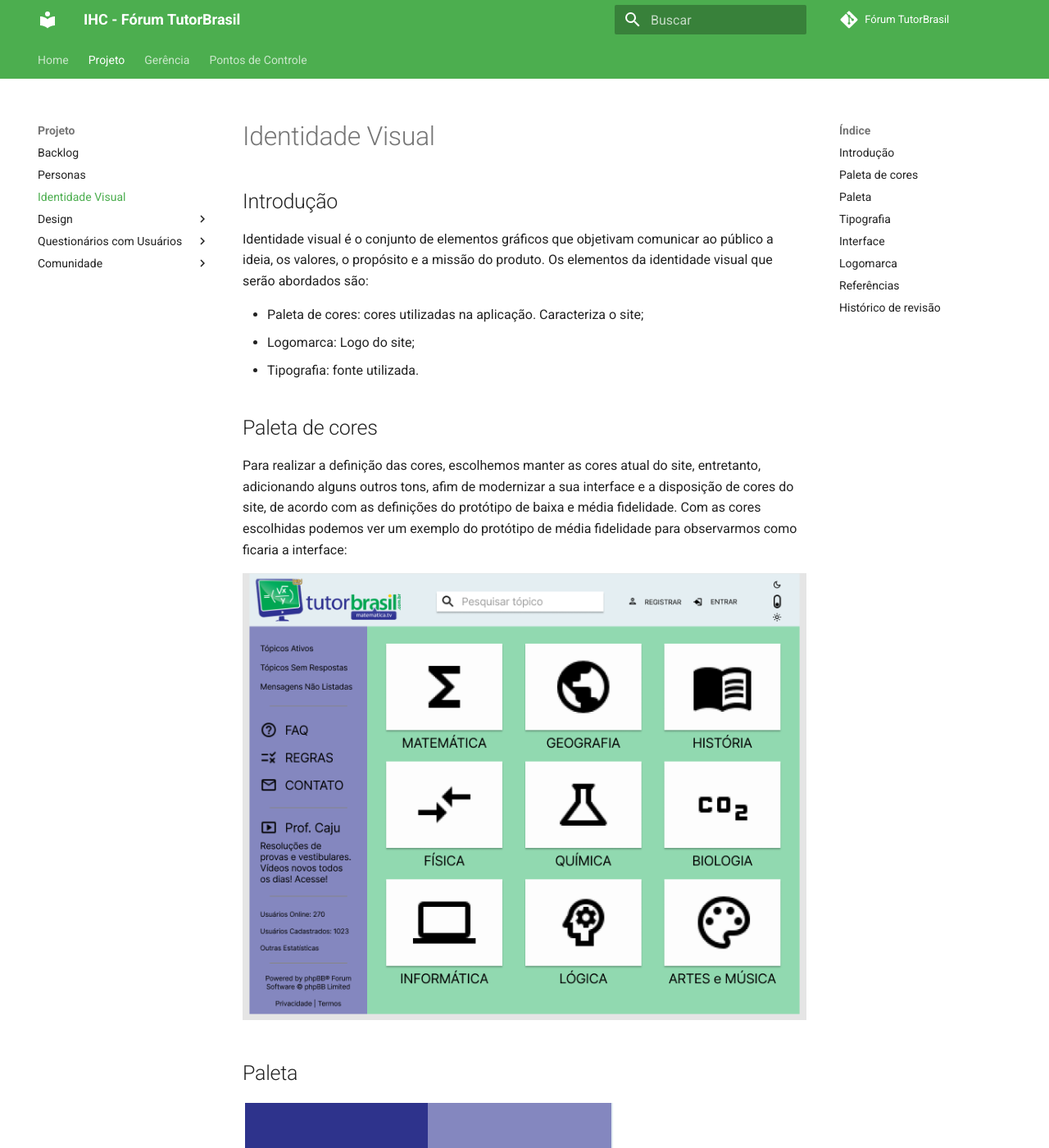
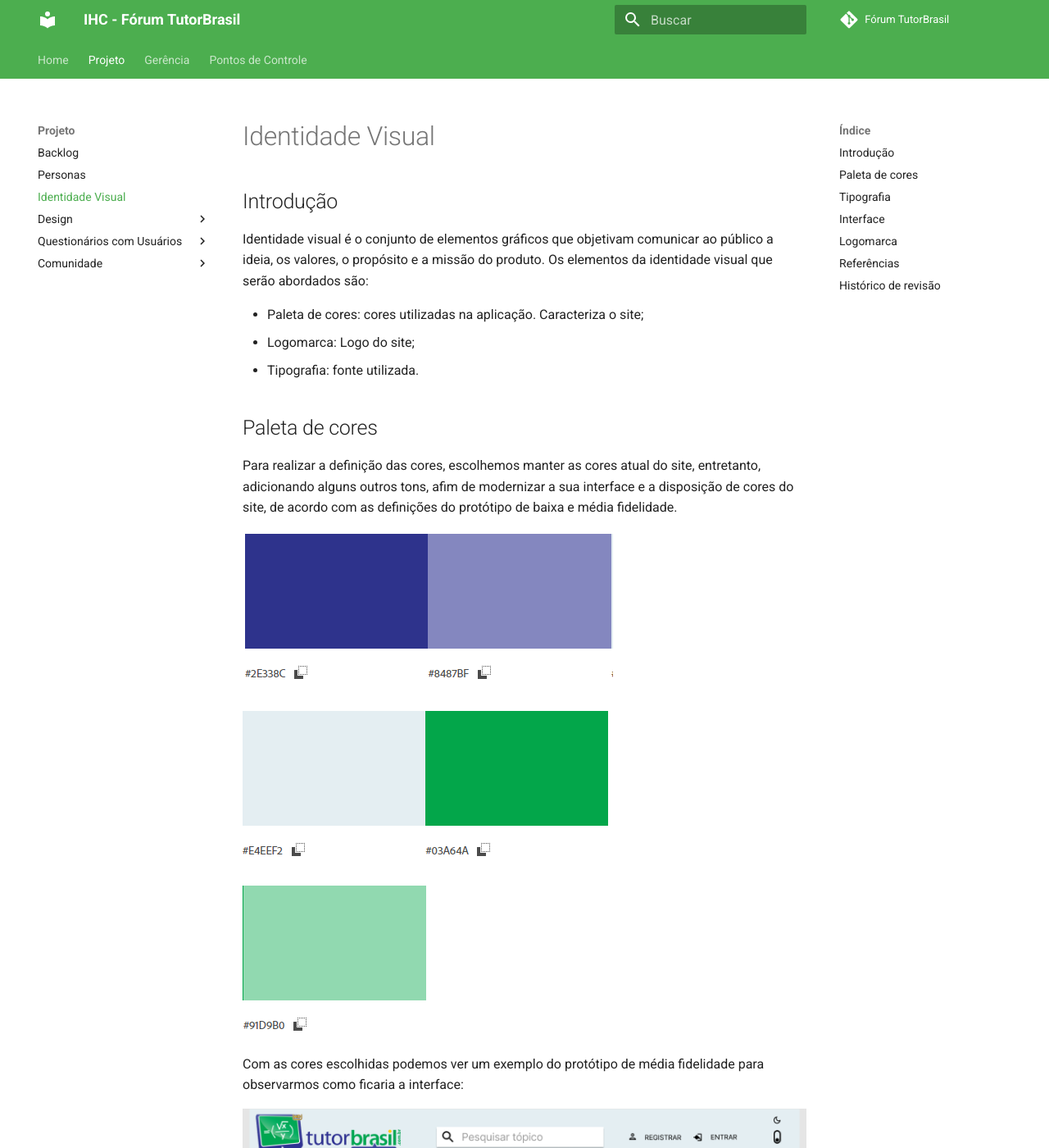
Before and after one commit to luisgaboardi/Forum-TutorBrasil, an MkDocs documentation site: the page built from docs/project/visual-identity.md, in a window 1280 px wide and 1400 px high. Shown: the whole window at 82% size. Built offline with MkDocs 1.6.1 and Material for MkDocs 9.7.7, drawn with Linux system fonts in a browser that asks for light colours; comment, search, counter and statistics services are not loaded.

Commit message:
Change order of elements in document for better undestanding

```diff
--- a/docs/project/visual-identity.md
+++ b/docs/project/visual-identity.md
@@ -10,17 +10,17 @@ Identidade visual é o conjunto de elementos gráficos que objetivam comunicar a
 
 ## Paleta de cores
 
-Para realizar a definição das cores, escolhemos manter as cores atual do site, entretanto, adicionando alguns outros tons, afim de modernizar a sua interface e a disposição de cores do site, de acordo com as definições do protótipo de baixa e média fidelidade. Com as cores escolhidas podemos ver um exemplo do protótipo de média fidelidade para observarmos como ficaria a interface:
-
-![exemplo_paleta_aplicada](../assets/visual-identity/pallete_example.png)
-
-## Paleta
+Para realizar a definição das cores, escolhemos manter as cores atual do site, entretanto, adicionando alguns outros tons, afim de modernizar a sua interface e a disposição de cores do site, de acordo com as definições do protótipo de baixa e média fidelidade.
 
 ![paleta_1](../assets/visual-identity/pallete_1.png)
 
 ![paleta_2](../assets/visual-identity/pallete_2.png)
 
 ![paleta_3](../assets/visual-identity/pallete_3.png)
+
+Com as cores escolhidas podemos ver um exemplo do protótipo de média fidelidade para observarmos como ficaria a interface:
+
+![exemplo_paleta_aplicada](../assets/visual-identity/pallete_example.png)
 
 ## Tipografia
 
```
